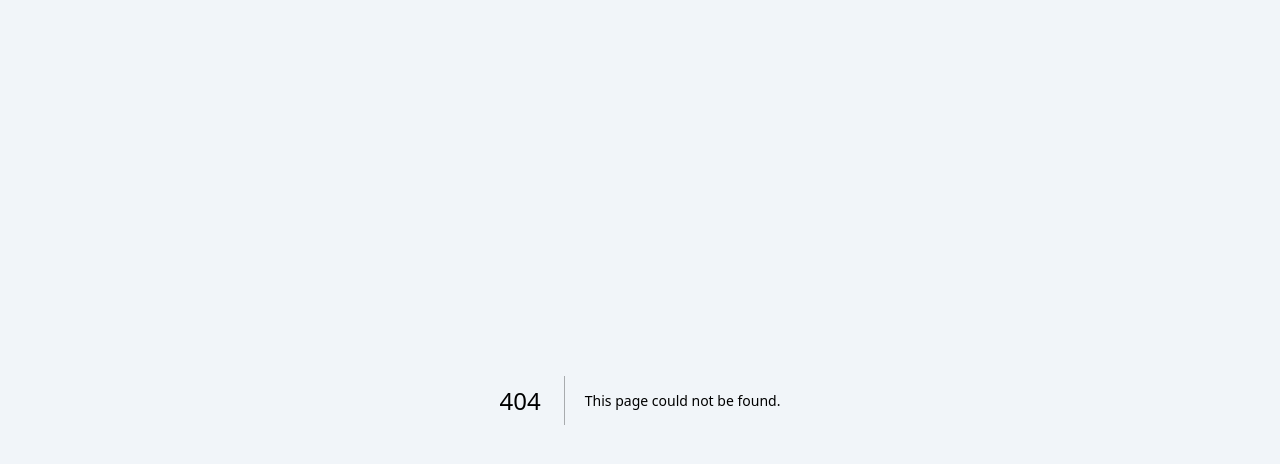
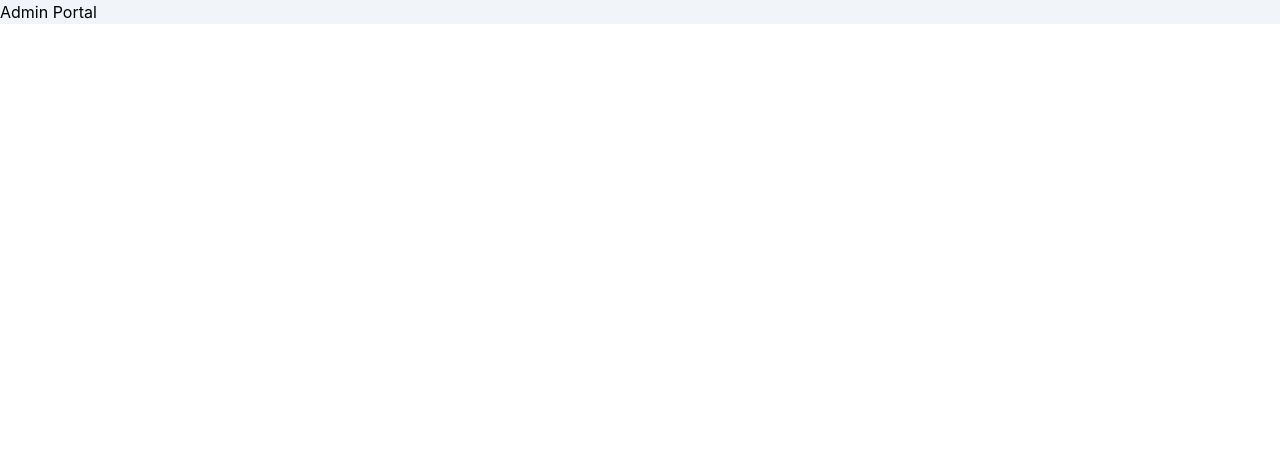
Before and after one commit to nebudev14/ix, a Next.js app: page /admin in a window 1280 px wide. Before the commit this address had no page. Shown: the top 464 px of the page. Built offline with nearby package versions, Linux system fonts and the light colour scheme.

Commit message:
added role to ExamplePerson

```diff
--- /dev/null
+++ b/pages/admin/index.js
@@ -0,0 +1,7 @@
+export default function admin() {
+    return (
+        <div>
+            Admin Portal
+        </div>
+    )
+}
```
Also changed, not shown: 1 other file (tests, documents, lock files or other folders).
